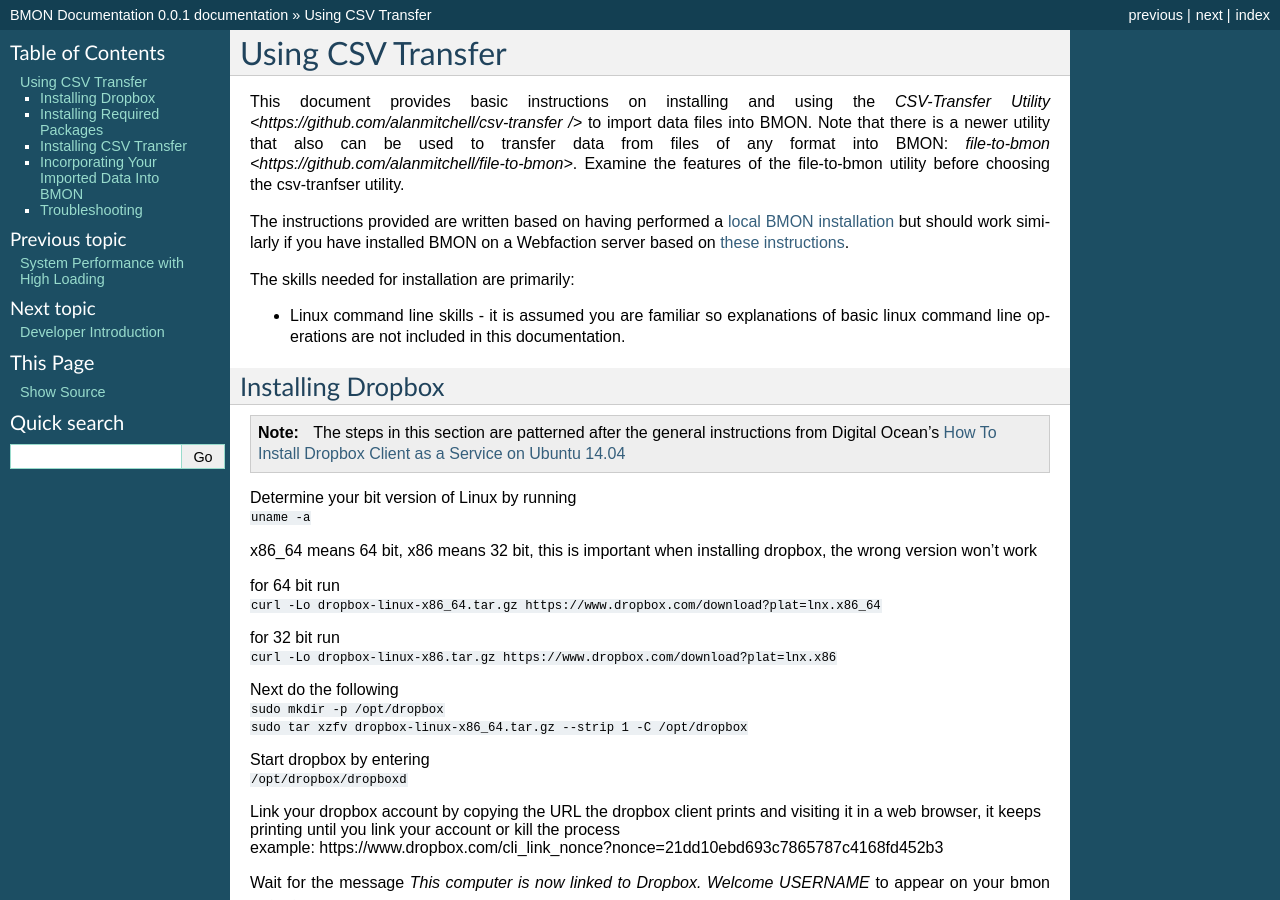
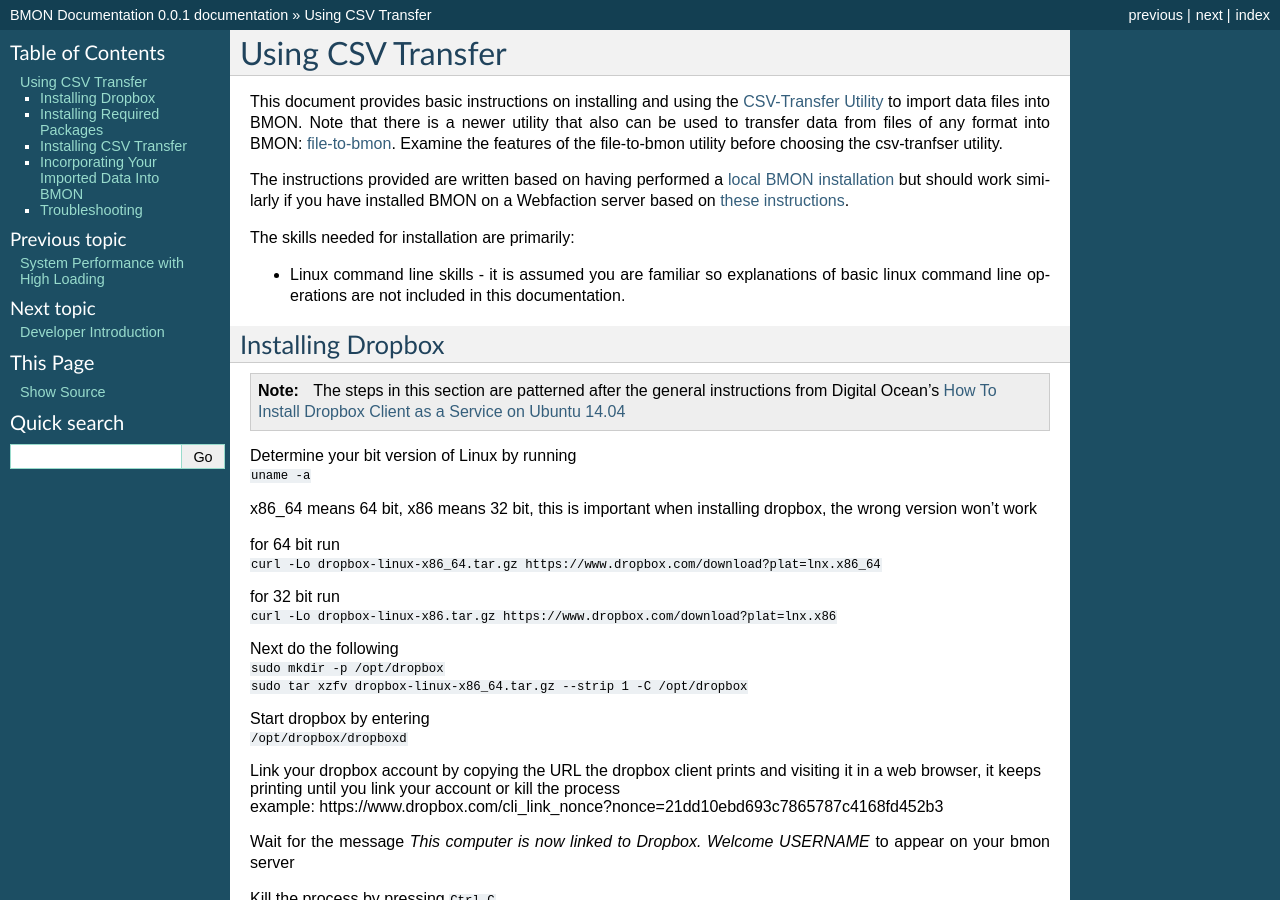
Before and after one commit to alanmitchell/bmon, a Sphinx documentation site: the page built from docs/source/using-csv-transfer.rst, in a window 1280 px wide and 900 px high. Built offline with Sphinx 7.4.7, drawn with Linux system fonts in a browser that asks for light colours.

Commit message:
Fixed link format in docs.

```diff
--- a/docs/source/using-csv-transfer.rst
+++ b/docs/source/using-csv-transfer.rst
@@ -3,11 +3,10 @@
 Using CSV Transfer
 ==================
 
-This document provides basic instructions on installing and using the
-`CSV-Transfer Utility <https://github.com/alanmitchell/csv-transfer />`
+This document provides basic instructions on installing and using the `CSV-Transfer Utility <https://github.com/alanmitchell/csv-transfer>`_
 to import data files into BMON. Note that there is a newer utility that
 also can be used to transfer data from files of any format into BMON:
-`file-to-bmon <https://github.com/alanmitchell/file-to-bmon>`.  Examine the
+`file-to-bmon <https://github.com/alanmitchell/file-to-bmon>`_.  Examine the
 features of the file-to-bmon utility before choosing the csv-tranfser utility.
 
 The instructions provided are written based on having performed a `local BMON installation <how-to-install-BMON-locally />`_ but should work similarly if you have installed
```
